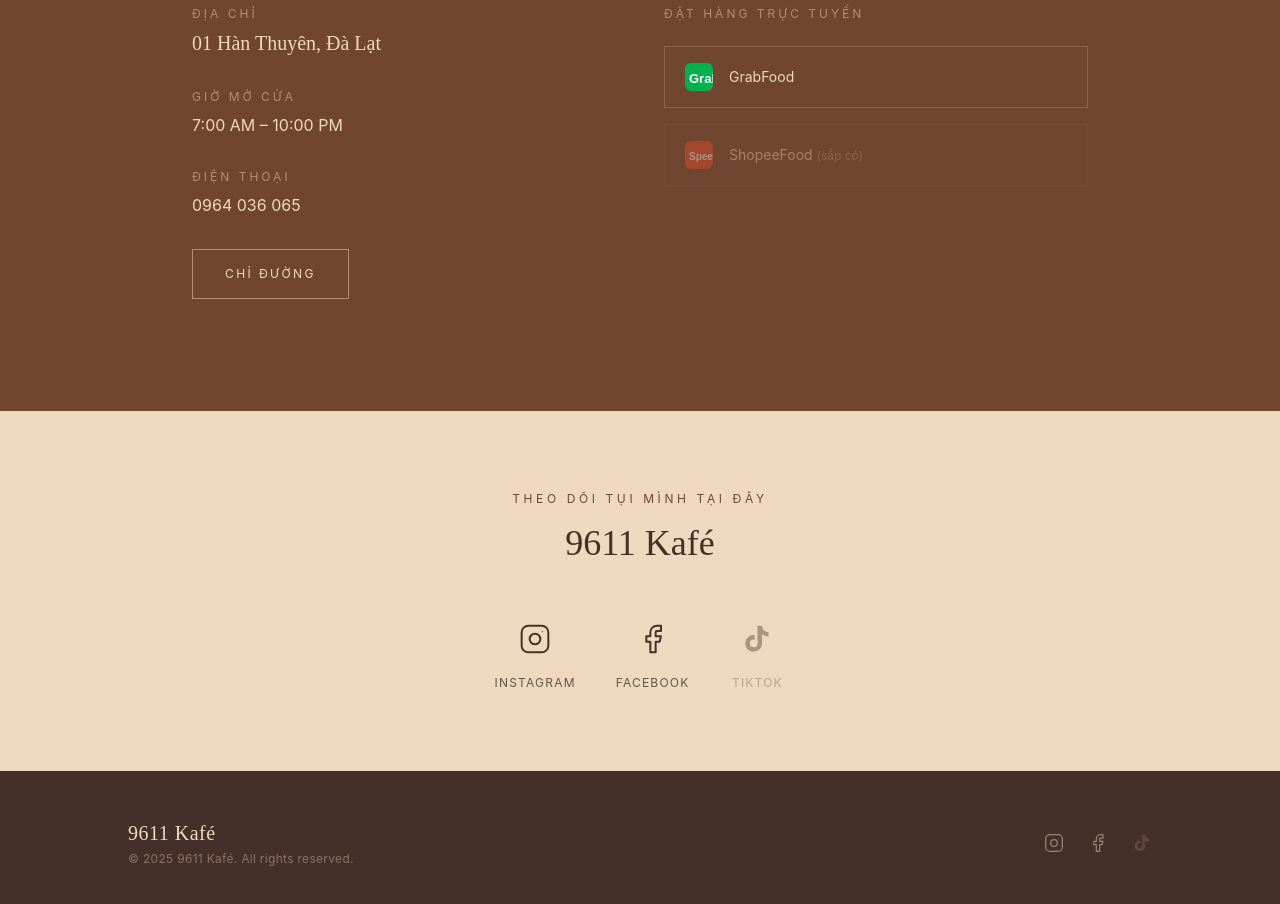
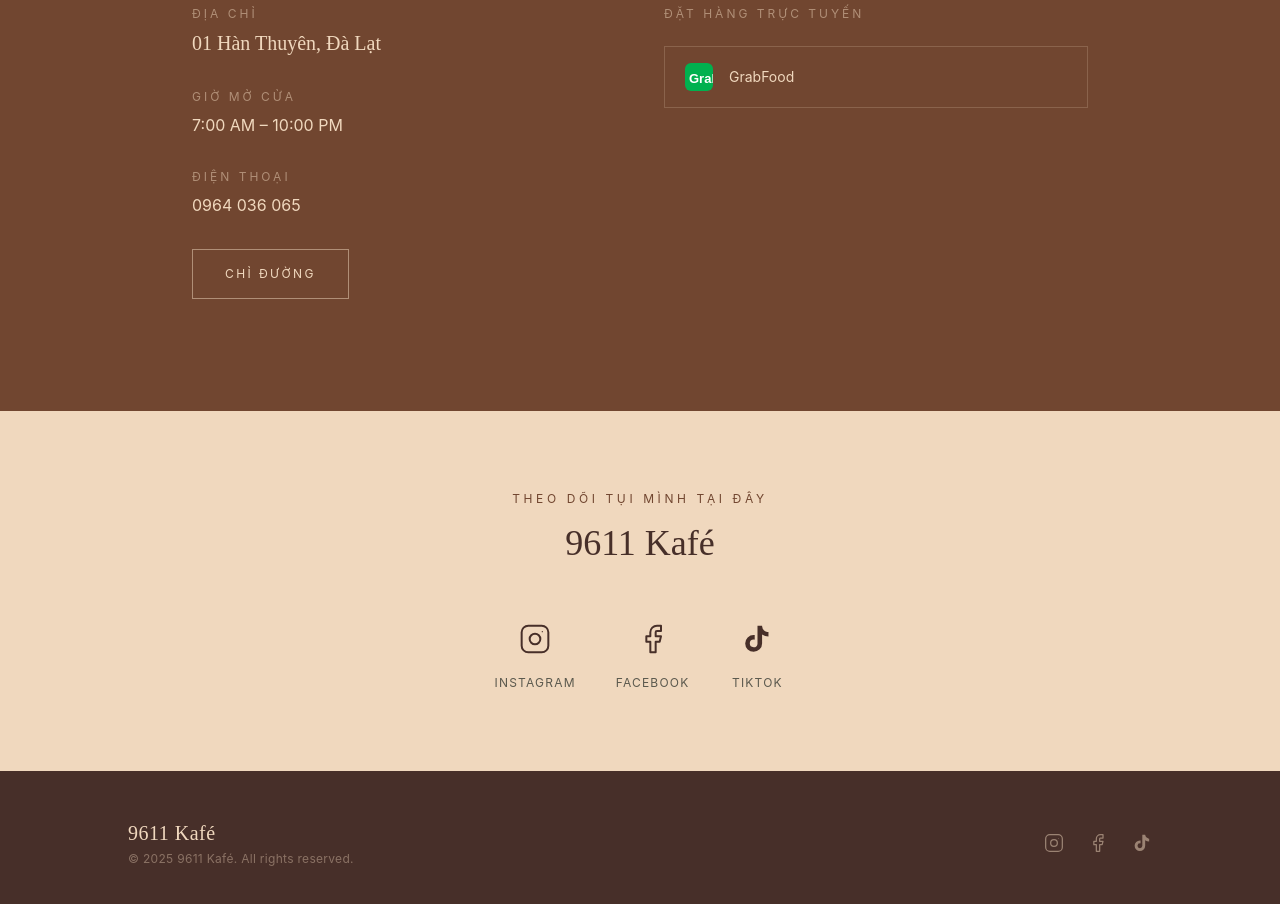
Before and after one commit to mhuy07092004/9611_Kafe, a React (Vite) app: page / in a window 1280 px wide. Shown: the part 3820-4724 px from the top of the page. Built offline with nearby package versions, Linux system fonts and the light colour scheme; a web font is replaced by a local one.

Commit message:
update location

```diff
--- a/src/components/Location.tsx
+++ b/src/components/Location.tsx
@@ -94,16 +94,6 @@ export default function Location() {
                   GrabFood
                 </span>
               </a>
-              <button
-                type="button"
-                disabled
-                className="flex items-center gap-4 px-5 py-4 border border-[#f0d8be]/10 opacity-40 cursor-not-allowed"
-              >
-                <ShopeeFoodIcon />
-                <span className="font-body text-[#f0d8be] text-sm">
-                  ShopeeFood <span className="text-[#f0d8be]/50 text-xs">(sắp có)</span>
-                </span>
-              </button>
             </div>
           </div>
         </div>
--- a/src/components/SocialSection.tsx
+++ b/src/components/SocialSection.tsx
@@ -18,9 +18,9 @@ export const socialLinks = [
   },
   {
     label: 'TikTok',
-    href: '#',
+    href: 'https://www.tiktok.com/@9611kafe',
     icon: <TikTokIcon />,
-    placeholder: true,
+    placeholder: false,
   },
 ]
 
```
